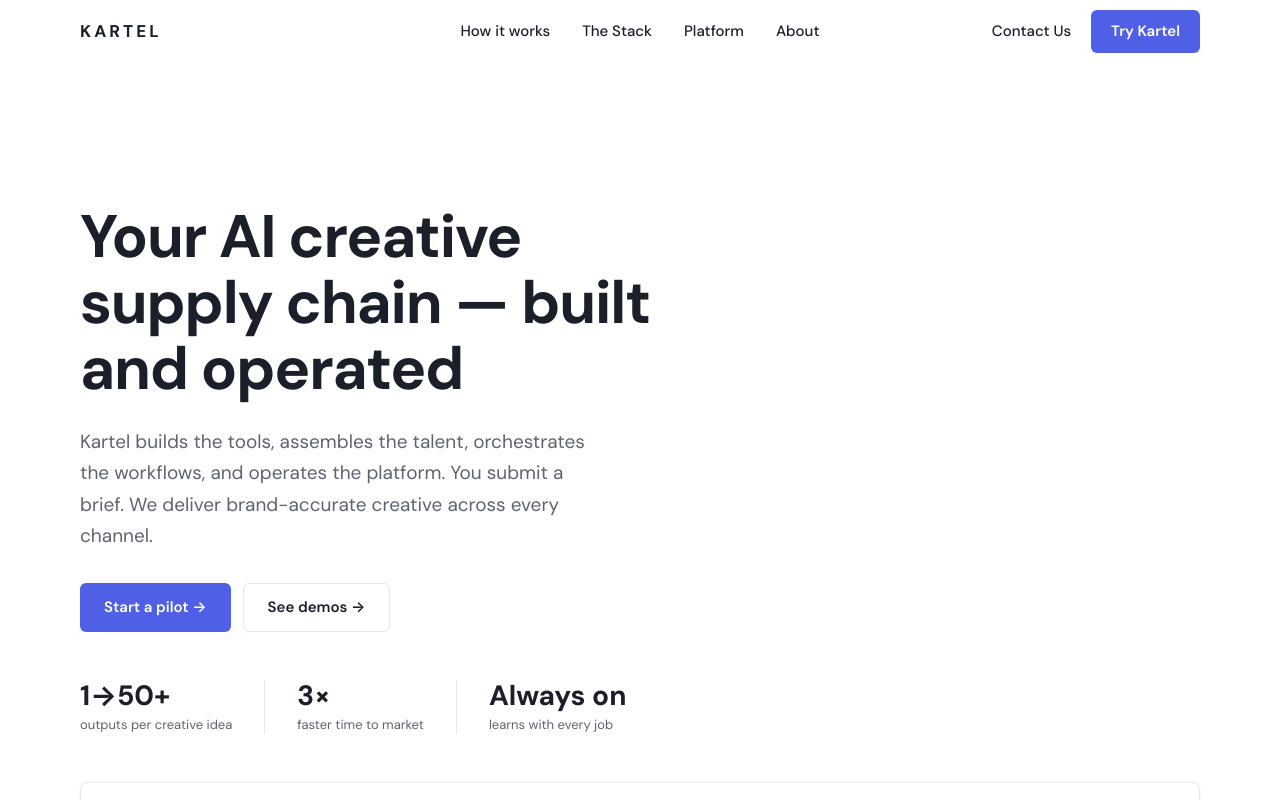
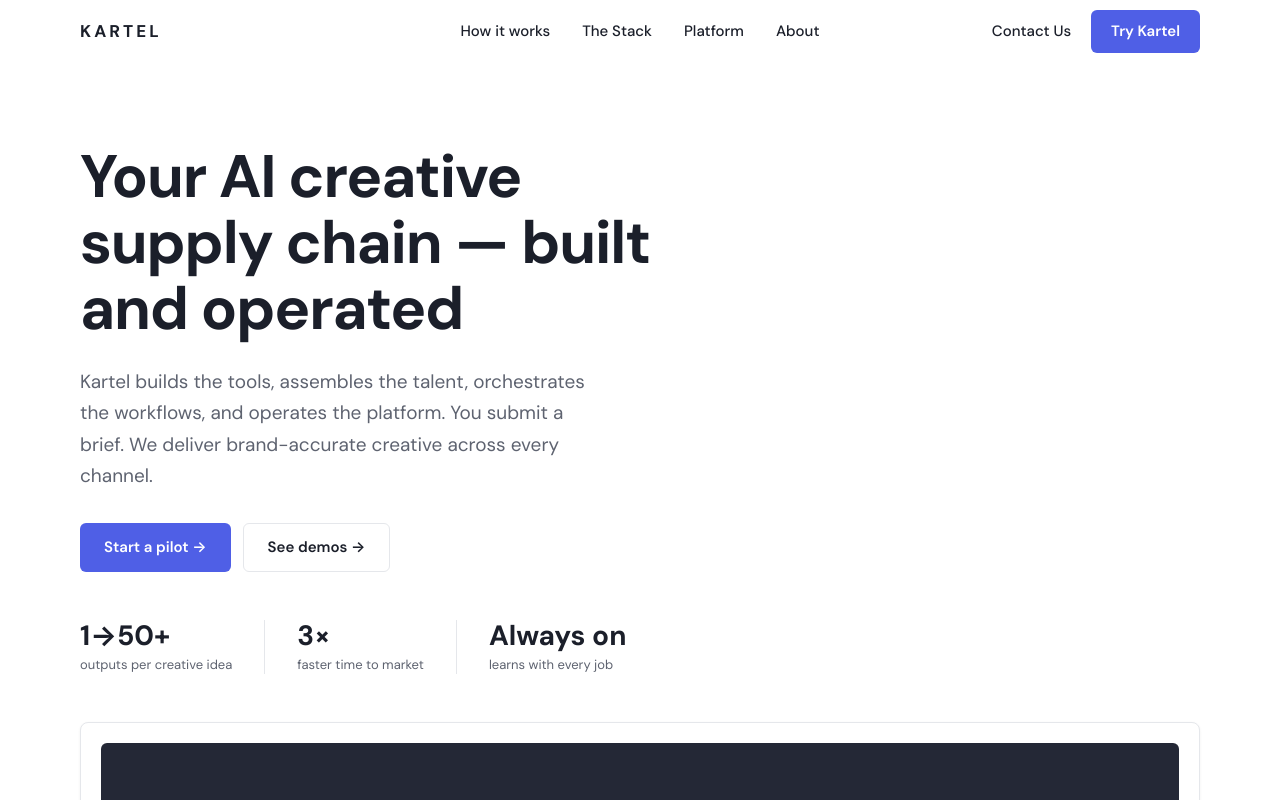
Before and after one commit to benkusin/karteltest, a Next.js app: page / in a window 1280 px wide. Shown: the top 800 px of the page. Built offline with nearby package versions, Linux system fonts and the light colour scheme.

Commit message:
Fix hero top padding: reduce 140px → 80px to remove nav gap
https://claude.ai/code/session_01LvGUSrMpqBV7DkM9PWRLcQ

```diff
--- a/components/Hero.tsx
+++ b/components/Hero.tsx
@@ -76,7 +76,7 @@ export function Hero({ onOpenModal }: HeroProps) {
   });
 
   return (
-    <section style={{ backgroundColor: "#FFFFFF", paddingTop: "140px", paddingBottom: "var(--section-py)" }}>
+    <section style={{ backgroundColor: "#FFFFFF", paddingTop: "80px", paddingBottom: "var(--section-py)" }}>
       <div className="mx-auto" style={{ maxWidth: "1280px", paddingLeft: "clamp(24px, 6.25vw, 80px)", paddingRight: "clamp(24px, 6.25vw, 80px)" }}>
         <div style={{ display: "grid", gridTemplateColumns: "1fr", gap: "48px", alignItems: "center" }} className="lg:grid-cols-[3fr_2fr]">
 
```
